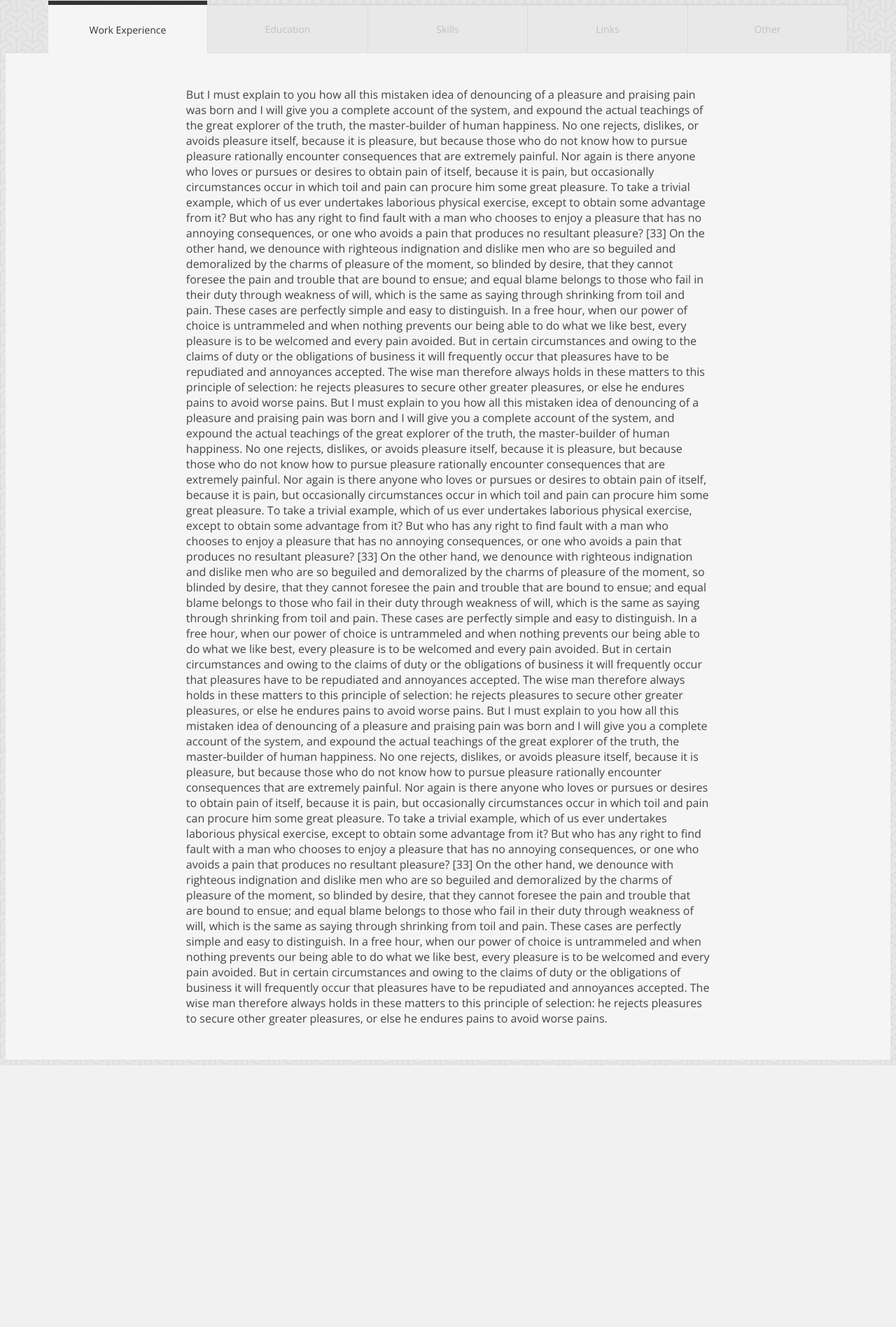
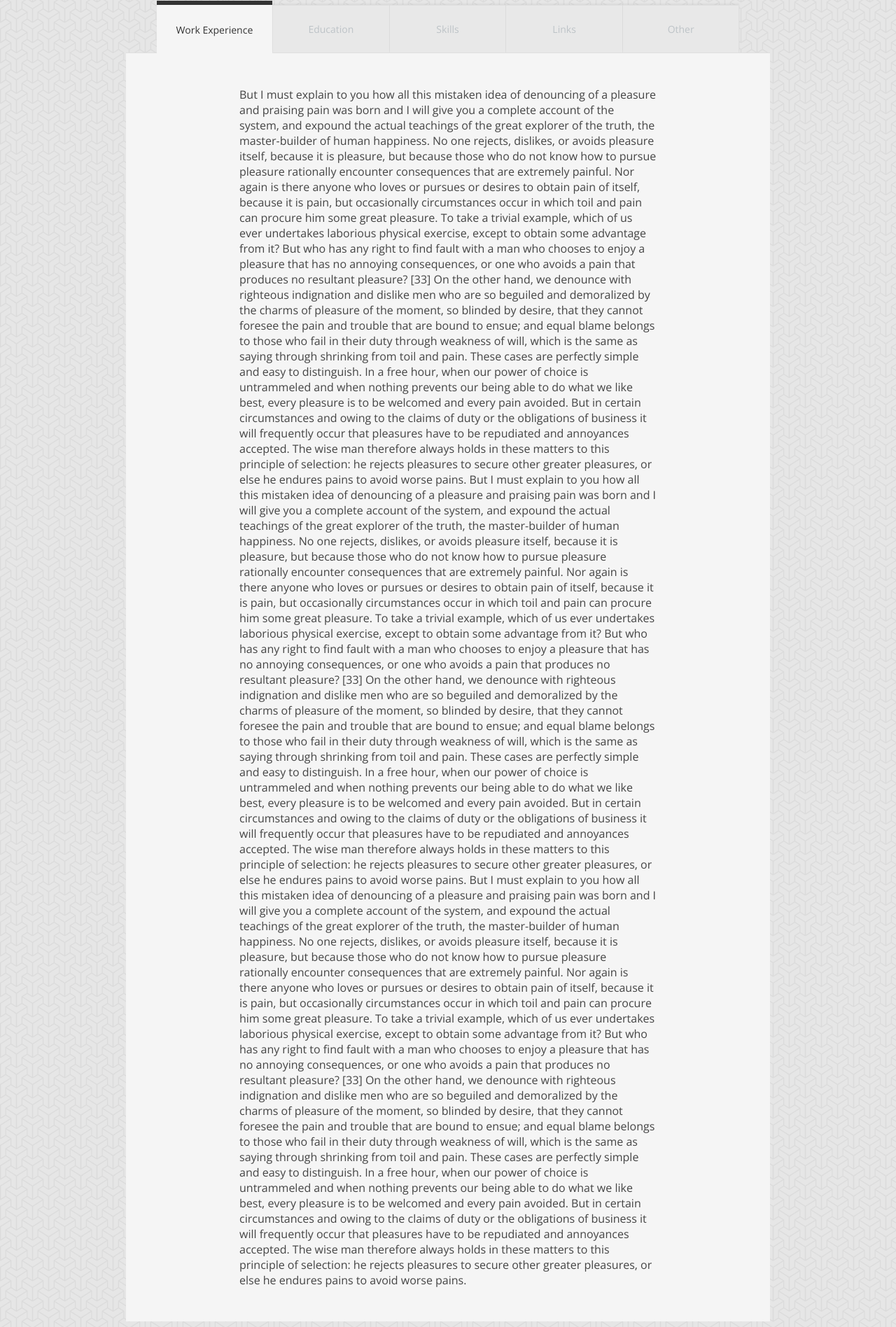
Before and after one commit to Mawu3n4/personal-website, a PHP site: page / in a window 1280 px wide. Shown: the part 190-2086 px from the top of the page at 70% size. Before the commit the page ends 1712 px from the top, so only its background shows below. Run offline with PHP 8.4, Linux system fonts and the light colour scheme.

Commit message:
balise article not closing patching, replace contain before body, add max-width

```diff
--- a/css/style.css
+++ b/css/style.css
@@ -29,9 +29,10 @@ label.panel-label:hover {
 #panels {
     background-color: #f5f5f5;
 }
-#panels .container {
+.container {
     margin: 0 auto;
     width: 90%;
+    max-width:920px;
 }
 #panels section header label.panel-label {
     padding: 12px 24px;
--- a/index.html
+++ b/index.html
@@ -6,6 +6,7 @@
   </head>
   <body>
 
+<div class="container">
     <!-- TAB CONTROLLERS -->
     <input id="panel-1-ctrl"
     	   class="panel-radios" type="radio" name="tab-radios" checked>
@@ -52,9 +53,7 @@
     </ul>
 
     <!-- THE PANELS -->
-    <article id="panels">
-      <div class="container">
-
+<article id="panels">
 	<section id="panel-1">
 	  <main>
 But I must explain to you how all this mistaken idea of denouncing of a pleasure and praising pain was born and I will give you a complete account of the system, and expound the actual teachings of the great explorer of the truth, the master-builder of human happiness. No one rejects, dislikes, or avoids pleasure itself, because it is pleasure, but because those who do not know how to pursue pleasure rationally encounter consequences that are extremely painful. Nor again is there anyone who loves or pursues or desires to obtain pain of itself, because it is pain, but occasionally circumstances occur in which toil and pain can procure him some great pleasure. To take a trivial example, which of us ever undertakes laborious physical exercise, except to obtain some advantage from it? But who has any right to find fault with a man who chooses to enjoy a pleasure that has no annoying consequences, or one who avoids a pain that produces no resultant pleasure?
@@ -169,6 +168,7 @@ But I must explain to you how all this mistaken idea of denouncing of a pleasure
 [33] On the other hand, we denounce with righteous indignation and dislike men who are so beguiled and demoralized by the charms of pleasure of the moment, so blinded by desire, that they cannot foresee the pain and trouble that are bound to ensue; and equal blame belongs to those who fail in their duty through weakness of will, which is the same as saying through shrinking from toil and pain. These cases are perfectly simple and easy to distinguish. In a free hour, when our power of choice is untrammeled and when nothing prevents our being able to do what we like best, every pleasure is to be welcomed and every pain avoided. But in certain circumstances and owing to the claims of duty or the obligations of business it will frequently occur that pleasures have to be repudiated and annoyances accepted. The wise man therefore always holds in these matters to this principle of selection: he rejects pleasures to secure other greater pleasures, or else he endures pains to avoid worse pains.
 	  </main>
 	</section>
+</article>
       </div>
   </body>
 </html>
```
